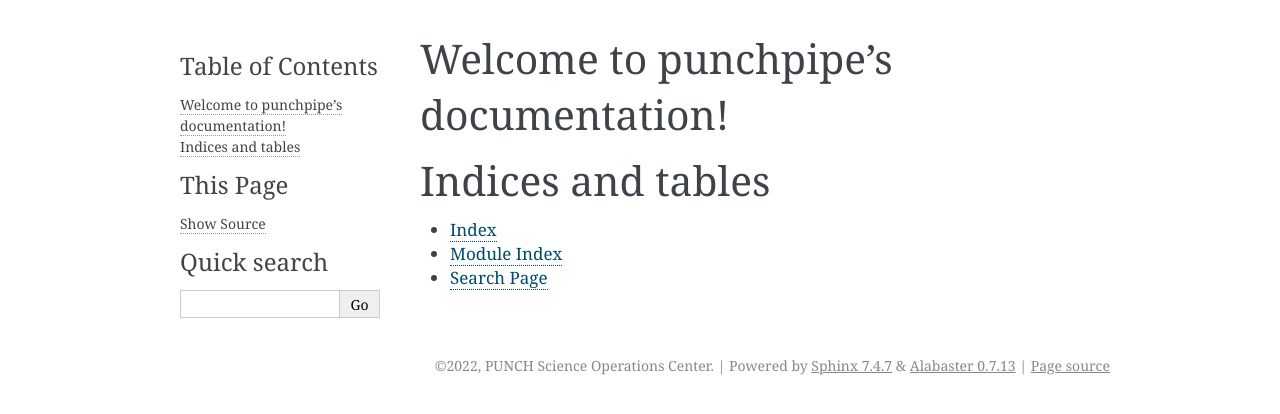
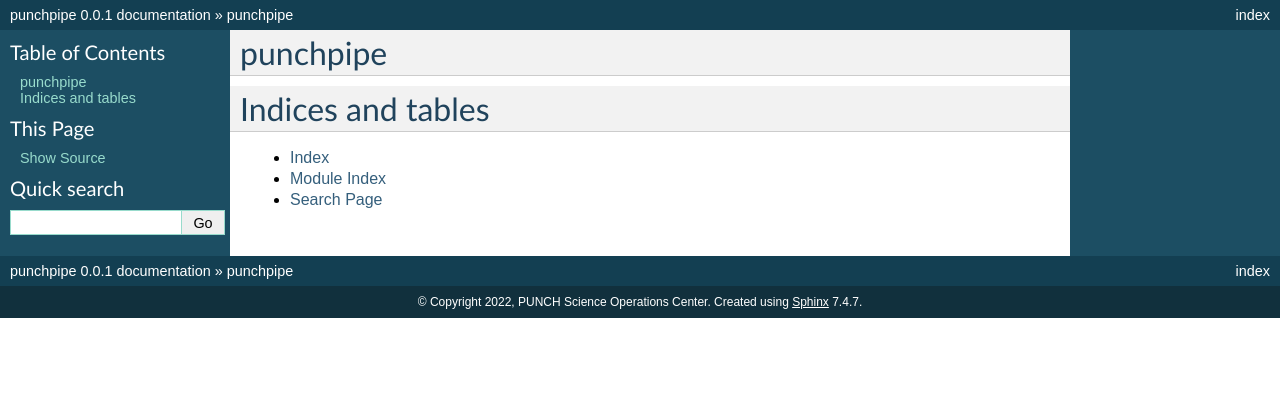
Before and after one commit to punch-mission/punchpipe, a Sphinx documentation site: the page built from docs/index.rst, in a window 1280 px wide. Shown: the top 414 px of the page. Built offline with Sphinx 7.4.7, drawn with Linux system fonts in a browser that asks for light colours.

Commit message:
switched to classic mode

```diff
--- a/docs/conf.py
+++ b/docs/conf.py
@@ -47,7 +47,7 @@ exclude_patterns = ['_build', 'Thumbs.db', '.DS_Store']
 # The theme to use for HTML and HTML Help pages.  See the documentation for
 # a list of builtin themes.
 #
-html_theme = 'alabaster'
+html_theme = 'classic'
 
 # Add any paths that contain custom static files (such as style sheets) here,
 # relative to this directory. They are copied after the builtin static files,
--- a/docs/index.rst
+++ b/docs/index.rst
@@ -3,7 +3,7 @@
    You can adapt this file completely to your liking, but it should at least
    contain the root `toctree` directive.
 
-Welcome to punchpipe's documentation!
+punchpipe
 =====================================
 
 .. toctree::
```
